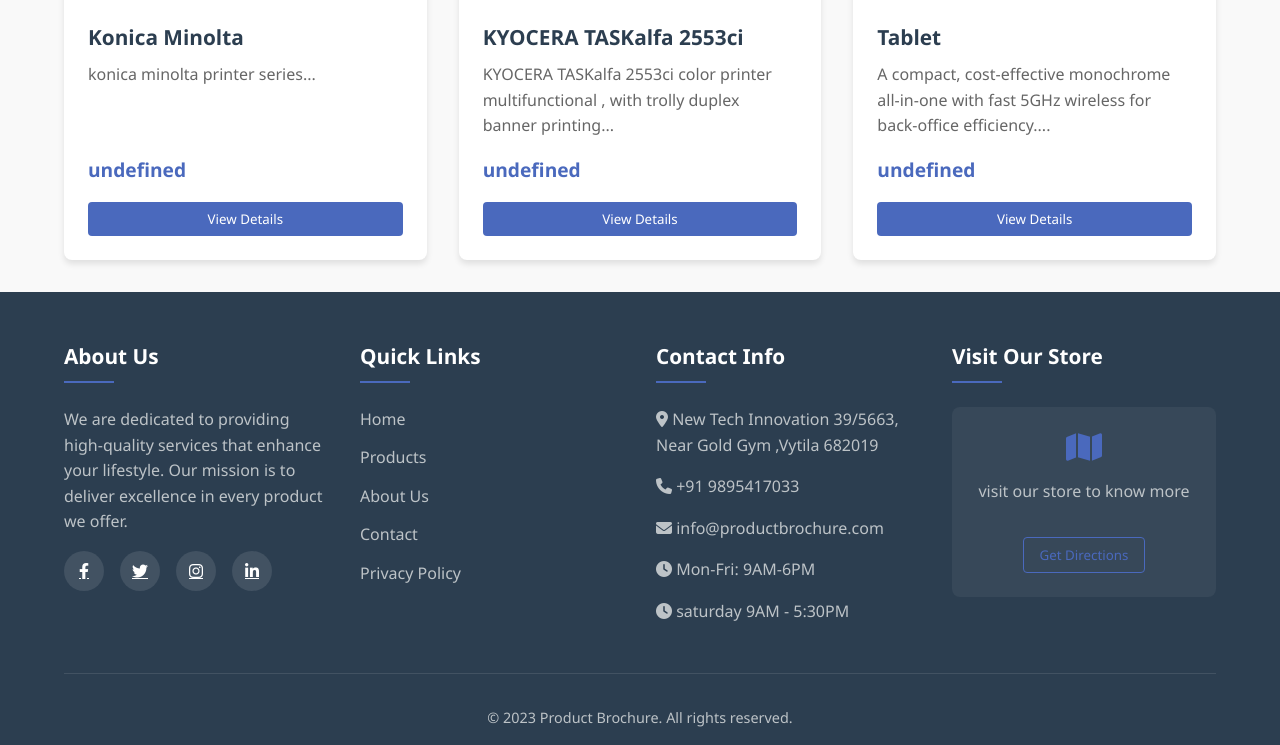
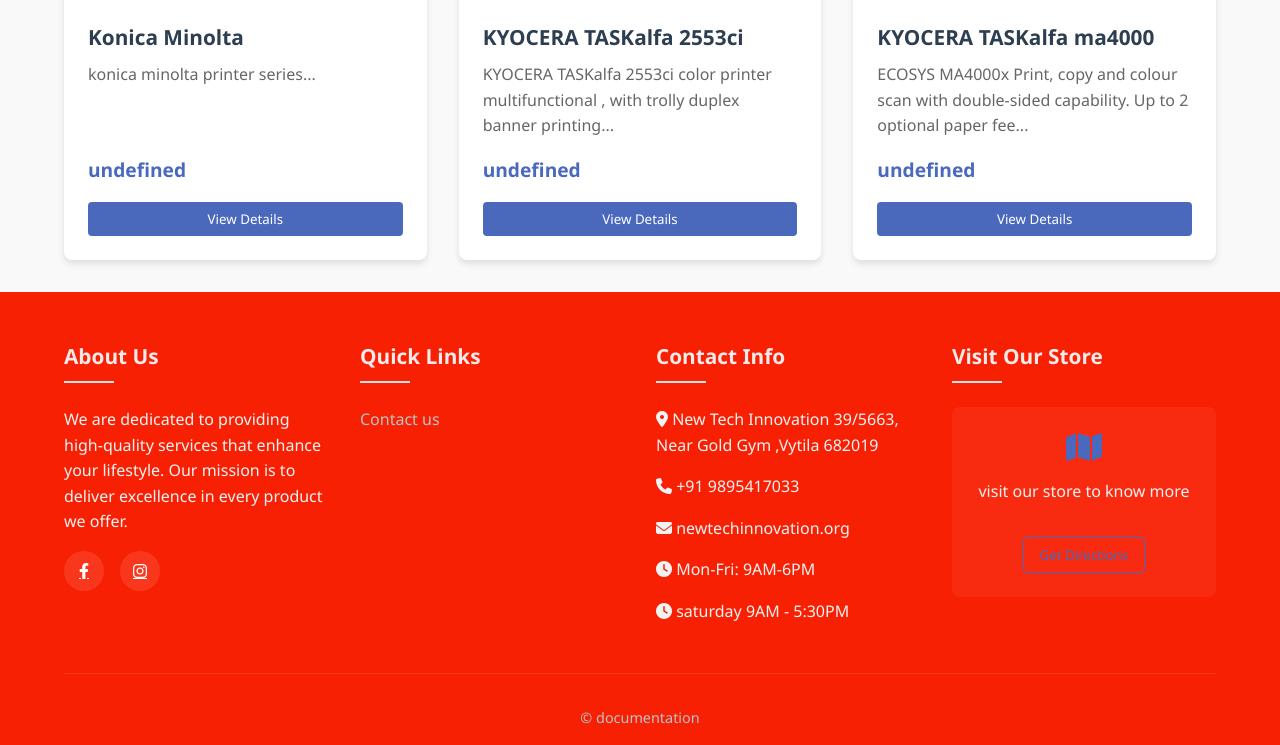
Before and after one commit to junsecop/newtechinnovation-pvt.ltd, a plain HTML site: page index.html in a window 1280 px wide. Shown: the part 1223-1968 px from the top of the page. Drawn offline with Linux system fonts and the light colour scheme.

Commit message:
Add files via upload

```diff
--- a/index.html
+++ b/index.html
@@ -15,7 +15,7 @@
       <div class="container">
         <div class="header-content">
           <div class="logo">
-            <i class="fas fa-store"></i>
+            <!-- <i class="fas fa-store"></i> -->
             New Tech Innovation
           </div>
           <div class="menu-toggle" id="menuToggle">
@@ -31,7 +31,7 @@
                 <a href="#about"><i class="fas fa-info-circle"></i> About</a>
               </li>
               <li>
-                <a href="#contact"><i class="fas fa-envelope"></i> Contact</a>
+                <a href="https://wa.link/ew6o2h"><i class="fas fa-envelope"></i> Contact</a>
               </li>
             </ul>
           </nav>
@@ -86,19 +86,20 @@
             </p>
             <div class="social-links">
               <a href="#"><i class="fab fa-facebook-f"></i></a>
-              <a href="#"><i class="fab fa-twitter"></i></a>
+              <!-- <a href="#"><i class="fab fa-twitter"></i></a> -->
               <a href="#"><i class="fab fa-instagram"></i></a>
-              <a href="#"><i class="fab fa-linkedin-in"></i></a>
+              <!-- <a href="#"><i class="fab fa-linkedin-in"></i></a> -->
             </div>
           </div>
           <div class="footer-column">
             <h3>Quick Links</h3>
             <ul>
-              <li><a href="#">Home</a></li>
-              <li><a href="#products">Products</a></li>
-              <li><a href="#about">About Us</a></li>
-              <li><a href="#contact">Contact</a></li>
-              <li><a href="#">Privacy Policy</a></li>
+              <!-- <li><a href="#">Home</a></li> -->
+              <!-- <li><a href="#products">Products</a></li> -->
+              <!-- <li><a href="#about">About Us</a></li> -->
+              <li><a href="https://wa.link/ew6o2h">Contact us</a></li>
+
+              <!-- <li><a href="#">Privacy Policy</a></li> -->
             </ul>
           </div>
           <div class="footer-column">
@@ -109,7 +110,7 @@
               Near Gold Gym ,Vytila 682019
             </p>
             <p><i class="fas fa-phone"></i> +91 9895417033</p>
-            <p><i class="fas fa-envelope"></i> info@productbrochure.com</p>
+            <p><i class="fas fa-envelope"></i> newtechinnovation.org</p>
             <p><i class="fas fa-clock"></i> Mon-Fri: 9AM-6PM</p>
             <p><i class="fas fa-clock"></i> saturday 9AM - 5:30PM</p>
           </div>
@@ -127,7 +128,7 @@
           </div>
         </div>
         <div class="footer-bottom">
-          <p>&copy; 2023 Product Brochure. All rights reserved.</p>
+          <p>&copy; documentation </p>
         </div>
       </div>
     </footer>
--- a/script.js
+++ b/script.js
@@ -79,25 +79,27 @@ const products = [
       { name: "memory", value: "8gb ssd 4gb ram" },
       { name: "paper tray", value: " 250x2" },
       { name: "speed-per minute", value: " 25 per minute" },
-      { name: "Network ", value: " Print / Scan" },
+      { name: "Network ", value: " Prnfo@productbrochure.com for purchase information.int / Scan" },
       { name: "Colour-Multifunctionals", value: " 12/18" },
       { name: "Bypass Tray", value: "100 sheet" },
       { name: "Color Options", value: "Black and white" },
     ],
   },
-  {
+ {
     id: 6,
-    title: "Tablet",
+    title: "KYOCERA TASKalfa ma4000",
     description:
-      " A compact, cost-effective monochrome all-in-one with fast 5GHz wireless for back-office efficiency.",
+      " ECOSYS MA4000x Print, copy and colour scan with double-sided capability. Up to 2 optional paper feeders for a total of 850 sheets",
     image:
       "https://www.kyoceradocumentsolutions.com/asia/en/products/mfp/ecosys-ma4000wifx/assets/images/product/MFP_MA4000x_comb01_front_01.jpg",
     specs: [
-      { name: "Display", value: '10.9" Liquid Retina' },
-      { name: "Storage", value: "64GB, 256GB" },
-      { name: "Stylus Support", value: "Apple Pencil (2nd gen)" },
-      { name: "Battery Life", value: "Up to 10 hours" },
-      { name: "Weight", value: "477g" },
+      { name: "memory", value: "8gb ssd 4gb ram" },
+      { name: "paper tray", value: " 250x2" },
+      { name: "speed-per minute", value: " 25 per minute" },
+      { name: "Network ", value: " Print / Scan" },
+      { name: "Colour-Multifunctionalnfo@productbrochure.com for purchase information.s", value: " 12/18" },
+      { name: "Bypass Tray", value: "100 sheet" },
+      { name: "Color Options", value: "Black and white" },
     ],
   },
 ];
@@ -183,7 +185,7 @@ function openModal(product) {
   // Add contact button event
   document.querySelector(".contact-btn").onclick = function () {
     alert(
-      `Thank you for your interest in ${product.title}! Please contact us at info@productbrochure.com for purchase information.`
+      `Thank you for your interest in ${product.title}! Please contact us at newtech@gmail.com for purchase information.`
     );
   };
 }
--- a/style.css
+++ b/style.css
@@ -2,7 +2,7 @@
   margin: 0;
   padding: 0;
   box-sizing: border-box;
-    font-family: 'Segoe UI', Tahoma, Geneva, Verdana, sans-serif;
+  font-family: "Segoe UI", Tahoma, Geneva, Verdana, sans-serif;
 }
 
 body {
@@ -17,7 +17,7 @@ body {
 /* Header & Navigation */
 header {
   background-color: #fff;
-    box-shadow: 0 2px 10px rgba(0,0,0,0.1);
+  box-shadow: 0 2px 10px rgba(0, 0, 0, 0.1);
   padding: 0;
   position: sticky;
   top: 0;
@@ -72,7 +72,7 @@ nav ul li a:hover {
 }
 
 nav ul li a::after {
-    content: '';
+  content: "";
   position: absolute;
   width: 0;
   height: 2px;
@@ -95,7 +95,7 @@ nav ul li a:hover::after {
 
 /* Hero Section */
 .hero {
-    background: linear-gradient(135deg, #6a89cc 0%, #4a69bd 100%);
+  background: linear-gradient(135deg, #f82003 0%, #4a69bd 100%);
   color: white;
   padding: 4rem 0;
   text-align: center;
@@ -128,7 +128,7 @@ nav ul li a:hover::after {
 }
 
 .section-title::after {
-    content: '';
+  content: "";
   position: absolute;
   width: 80px;
   height: 3px;
@@ -148,7 +148,7 @@ nav ul li a:hover::after {
   background: white;
   border-radius: 8px;
   overflow: hidden;
-    box-shadow: 0 4px 6px rgba(0,0,0,0.1);
+  box-shadow: 0 4px 6px rgba(0, 0, 0, 0.1);
   transition: transform 0.3s ease, box-shadow 0.3s ease;
   display: flex;
   flex-direction: column;
@@ -158,7 +158,7 @@ nav ul li a:hover::after {
 
 .product-card:hover {
   transform: translateY(-5px);
-    box-shadow: 0 10px 20px rgba(0,0,0,0.15);
+  box-shadow: 0 10px 20px rgba(0, 0, 0, 0.15);
 }
 
 .product-image-container {
@@ -230,7 +230,7 @@ nav ul li a:hover::after {
   left: 0;
   width: 100%;
   height: 100%;
-    background-color: rgba(0,0,0,0.9);
+  background-color: rgba(0, 0, 0, 0.9);
   z-index: 1000;
   justify-content: center;
   align-items: center;
@@ -249,8 +249,14 @@ nav ul li a:hover::after {
 }
 
 @keyframes modalFadeIn {
-    from { opacity: 0; transform: scale(0.9); }
-    to { opacity: 1; transform: scale(1); }
+  from {
+    opacity: 0;
+    transform: scale(0.9);
+  }
+  to {
+    opacity: 1;
+    transform: scale(1);
+  }
 }
 
 .close {
@@ -262,7 +268,7 @@ nav ul li a:hover::after {
   font-weight: bold;
   cursor: pointer;
   z-index: 10;
-    background: rgba(255,255,255,0.8);
+  background: rgba(255, 255, 255, 0.8);
   width: 40px;
   height: 40px;
   border-radius: 50%;
@@ -272,7 +278,7 @@ nav ul li a:hover::after {
 }
 
 .close:hover {
-    background: rgba(255,255,255,1);
+  background: rgba(255, 255, 255, 1);
 }
 
 .modal-body {
@@ -364,8 +370,8 @@ nav ul li a:hover::after {
 
 /* Footer */
 footer {
-    background-color: #2c3e50;
-    color: white;
+  background-color: #f82003;
+  color: rgb(245, 235, 235);
   padding: 3rem 0 1rem;
   margin-top: auto;
 }
@@ -385,18 +391,18 @@ footer {
 }
 
 .footer-column h3::after {
-    content: '';
+  content: "";
   position: absolute;
   width: 50px;
   height: 2px;
-    background: #4a69bd;
+  background: #dfe1e4;
   bottom: 0;
   left: 0;
 }
 
 .footer-column p {
   margin-bottom: 1rem;
-    color: #bdc3c7;
+  color: #f0f2f3;
 }
 
 .footer-column ul {
@@ -429,7 +435,7 @@ footer {
   justify-content: center;
   width: 40px;
   height: 40px;
-    background: rgba(255,255,255,0.1);
+  background: rgba(255, 255, 255, 0.1);
   border-radius: 50%;
   color: white;
   transition: background 0.3s, transform 0.3s;
@@ -441,7 +447,7 @@ footer {
 }
 
 .map-placeholder {
-    background: rgba(255,255,255,0.05);
+  background: rgba(255, 255, 255, 0.05);
   padding: 1.5rem;
   border-radius: 8px;
   text-align: center;
@@ -472,7 +478,7 @@ footer {
 .footer-bottom {
   text-align: center;
   padding-top: 2rem;
-    border-top: 1px solid rgba(255,255,255,0.1);
+  border-top: 1px solid rgba(255, 255, 255, 0.1);
   color: #bdc3c7;
   font-size: 0.9rem;
 }
@@ -510,7 +516,7 @@ footer {
     left: 0;
     width: 100%;
     background: white;
-        box-shadow: 0 5px 10px rgba(0,0,0,0.1);
+    box-shadow: 0 5px 10px rgba(0, 0, 0, 0.1);
     display: none;
   }
 
```
Lines whose indentation alone changed are shown as unchanged.
